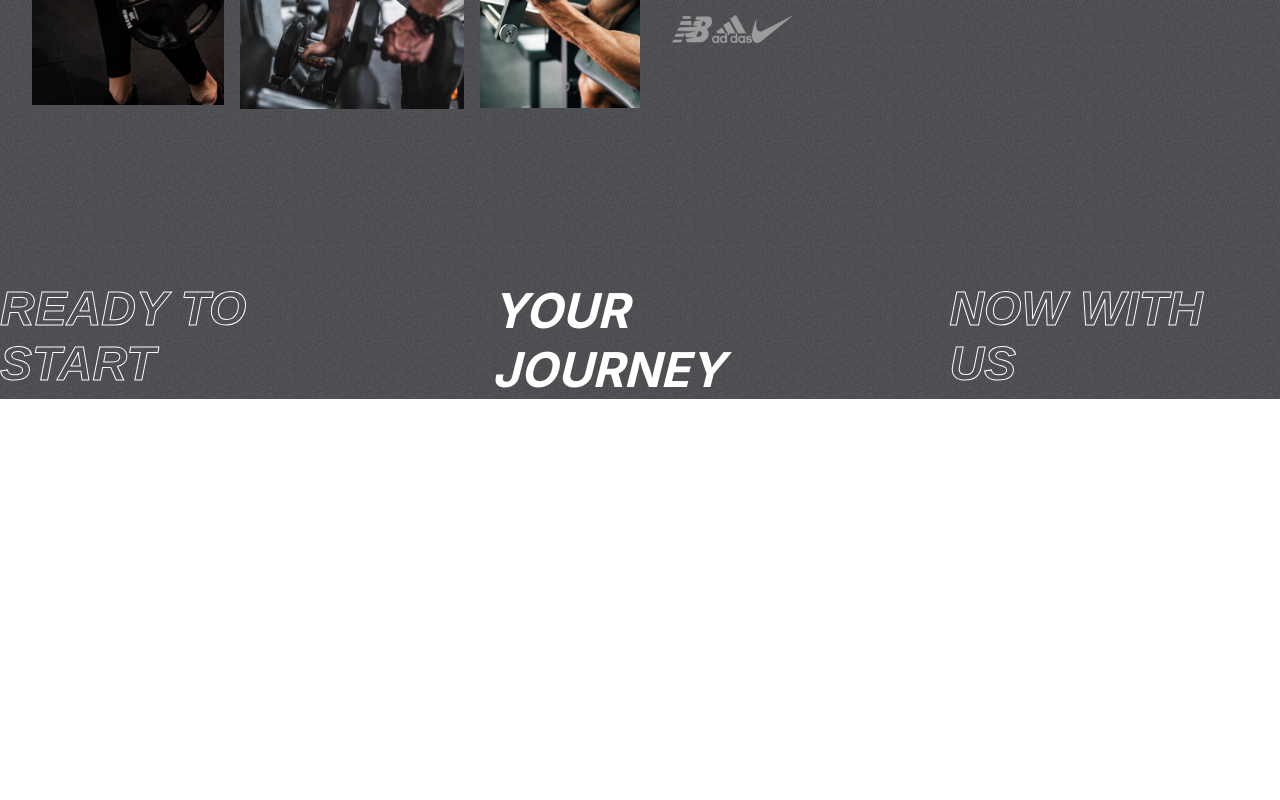
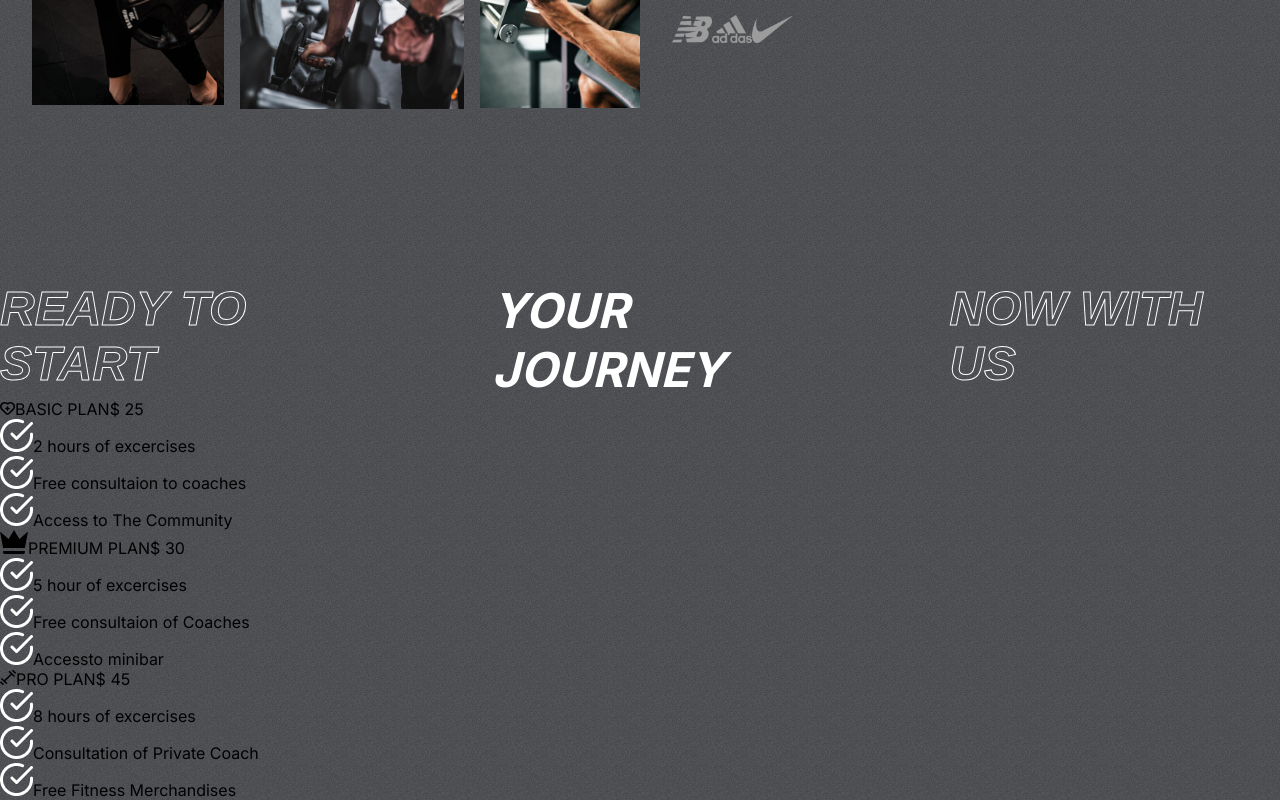
Before and after one commit to Sisanda0/Sisanda0, a React (Create React App) app in the folder Downloads/FitClub-Starter-d82a075a4e478e1ece2ecbc6aae57d7eeb496dbf/: page / in a window 1280 px wide. Shown: the part 1594-2394 px from the top of the page. Before the commit the page ends 1993 px from the top, so only its background shows below. Built offline with nearby package versions, Linux system fonts and the light colour scheme.

Commit message:
Plans content

```diff
--- a/Downloads/FitClub-Starter-d82a075a4e478e1ece2ecbc6aae57d7eeb496dbf/src/components/Plans/Plans.jsx
+++ b/Downloads/FitClub-Starter-d82a075a4e478e1ece2ecbc6aae57d7eeb496dbf/src/components/Plans/Plans.jsx
@@ -1,5 +1,7 @@
-import React from 'react'
-import './Plans.css'
+import React from 'react';
+import { plansData } from '../../data/plansData';
+import whiteTick from '../../assets/whiteTick.png';
+import './Plans.css';
 const Plans =()=>{
     return (
         <div className="plans-container">
@@ -8,8 +10,32 @@
                 <span>YOUR JOURNEY</span>
                 <span className="stroke-text">NOW WITH US</span>
             </div>
+
+
+            {/* plans card */}
+            <div className="plans">
+                {plansData.map((plan,i)=>(
+                    <div clasName="plan" key={i}>
+                        {plan.icon}
+                        <span>{plan.name}</span>
+                        <span>$ {plan.price}</span>
+
+                        <div className="features">
+                            {plan.features.map((feature,i)=>(
+                                <div className="feature">
+                                    <img src={whiteTick} alt=""/>
+                                    <span key={i}>{feature}</span>
+                                </div>
+                            ))}
+                            </div>
+                        </div>
+                ))}
+
+            </div>
+
+
         </div>
-    )
-}
+    );
+};
 
-export default Plans
+export default Plans;
```
